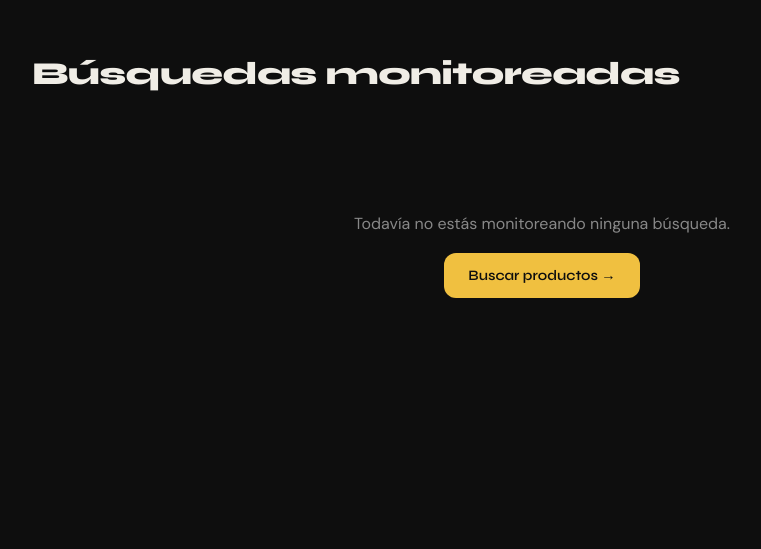
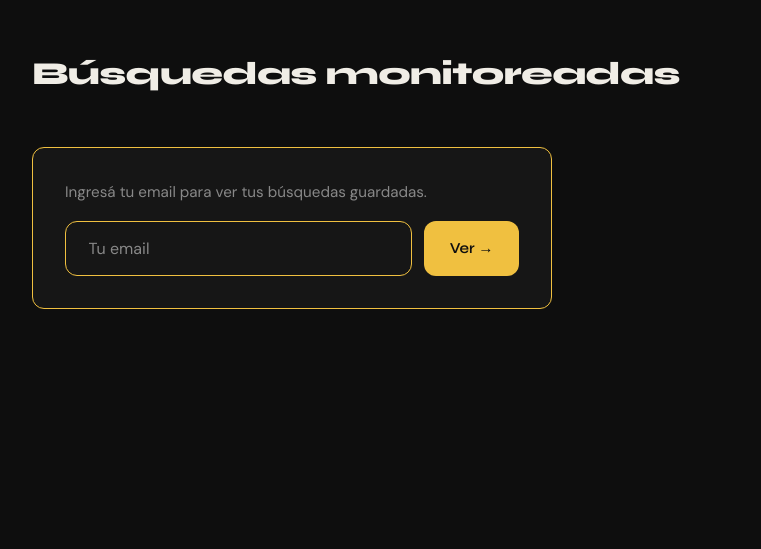
Before and after one commit to EmilianoJuanDev/MeliScrapper, a Flask app: page /monitoreados in a window 1280 px wide. Shown: the part 75-624 px from the top of the page, without its empty margins (98-859 px from the left). Run offline with Flask 3, Linux system fonts and the light colour scheme; data that the repository does not hold is empty; some libraries are stand-ins or nearby versions.

Commit message:
pedidos por mail

```diff
--- a/app.py
+++ b/app.py
@@ -144,7 +144,7 @@ def guardar_busqueda():
     c = conn.cursor()
     c.execute(
         '''INSERT INTO monitoreados (query, email, precio_minimo, fecha_agregado)
-           VALUES (%s, %s, %s, %s)''',
+        VALUES (%s, %s, %s, %s)''',
         (query, email, float(precio_minimo), datetime.now().strftime("%Y-%m-%d %H:%M"))
     )
     conn.commit()
@@ -154,14 +154,21 @@ def guardar_busqueda():
     return redirect(url_for('index'))
 
 
-@app.route('/monitoreados')
+@app.route('/monitoreados', methods=['GET', 'POST'])
 def ver_monitoreados():
-    conn = get_conn()
-    c = conn.cursor()
-    c.execute('SELECT * FROM monitoreados')
-    monitoreados = c.fetchall()
-    conn.close()
-    return render_template('monitoreados.html', monitoreados=monitoreados)
+    email_filtro = None
+    monitoreados = []
+
+    if request.method == 'POST':
+        email_filtro = request.form.get('email', '').strip()
+        conn = get_conn()
+        c = conn.cursor()
+        c.execute('SELECT * FROM monitoreados WHERE email = %s', (email_filtro,))
+        monitoreados = c.fetchall()
+        conn.close()
+
+    return render_template('monitoreados.html', monitoreados=monitoreados, email_filtro=email_filtro)
+
 
 
 @app.route('/eliminar/<int:id>')
--- a/templates/monitoreados.html
+++ b/templates/monitoreados.html
@@ -6,13 +6,36 @@
 
 <h1 class="page-title">Búsquedas monitoreadas</h1>
 
-{% if monitoreados %}
+{% if not email_filtro %}
+
+    <!-- Formulario para ingresar email -->
+    <div class="save-search-bar" style="max-width: 520px;">
+        <form action="/monitoreados" method="POST" class="save-search-form">
+            <p class="save-search-info">Ingresá tu email para ver tus búsquedas guardadas.</p>
+            <div class="save-search-row">
+                <input
+                    type="email"
+                    name="email"
+                    class="search-input"
+                    placeholder="Tu email"
+                    required
+                    autofocus
+                >
+                <button type="submit" class="btn-save">Ver →</button>
+            </div>
+        </form>
+    </div>
+
+{% elif monitoreados %}
+
+    <p style="color: var(--text-muted); margin-bottom: 1.5rem; font-size: 0.9rem;">
+        Mostrando búsquedas de <strong style="color: var(--text);">{{ email_filtro }}</strong>
+    </p>
 
     <table class="monitored-table">
         <thead>
             <tr>
                 <th>Búsqueda</th>
-                <th>Email</th>
                 <th>Precio mínimo registrado</th>
                 <th>Guardado el</th>
                 <th></th>
@@ -22,7 +45,6 @@
             {% for m in monitoreados %}
             <tr>
                 <td><strong>{{ m[1] }}</strong></td>
-                <td style="color: var(--text-muted); font-size: 0.85rem;">{{ m[2] }}</td>
                 <td class="price-current">
                     ${{ "{:,.0f}".format(m[3]).replace(",", ".") }}
                 </td>
@@ -37,11 +59,19 @@
         </tbody>
     </table>
 
+    <div style="margin-top: 2rem;">
+        <a href="/monitoreados" class="btn-primary">← Cambiar email</a>
+    </div>
+
 {% else %}
 
     <div class="empty-state">
-        <p>Todavía no estás monitoreando ninguna búsqueda.</p>
+        <p>No hay búsquedas guardadas para <strong>{{ email_filtro }}</strong>.</p>
         <a href="{{ url_for('index') }}" class="btn-primary">Buscar productos →</a>
+    </div>
+
+    <div style="margin-top: 1rem; text-align: center;">
+        <a href="/monitoreados" style="color: var(--text-muted); font-size: 0.85rem;">← Cambiar email</a>
     </div>
 
 {% endif %}
```
Also changed, not shown: 1 other file.
